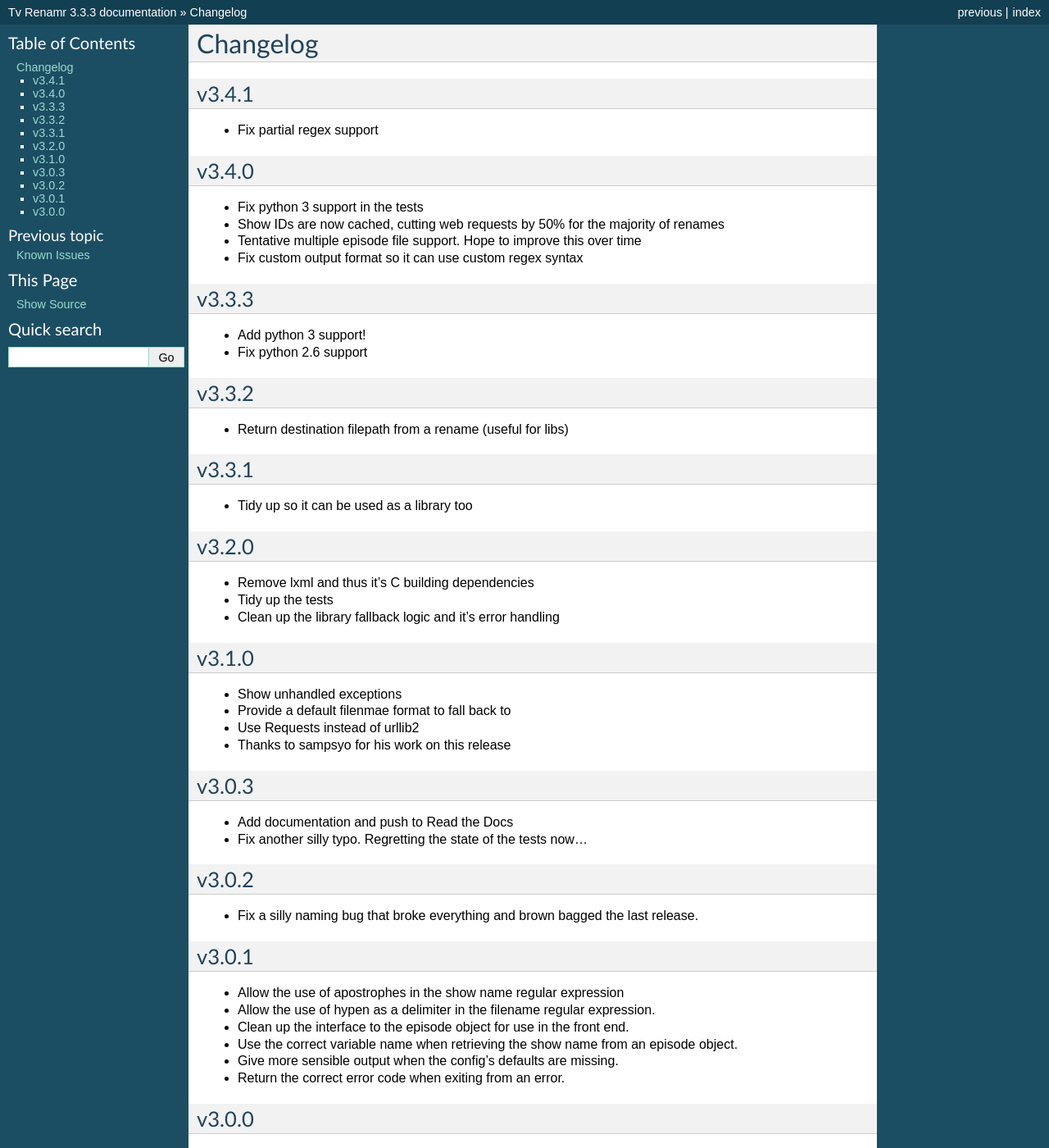
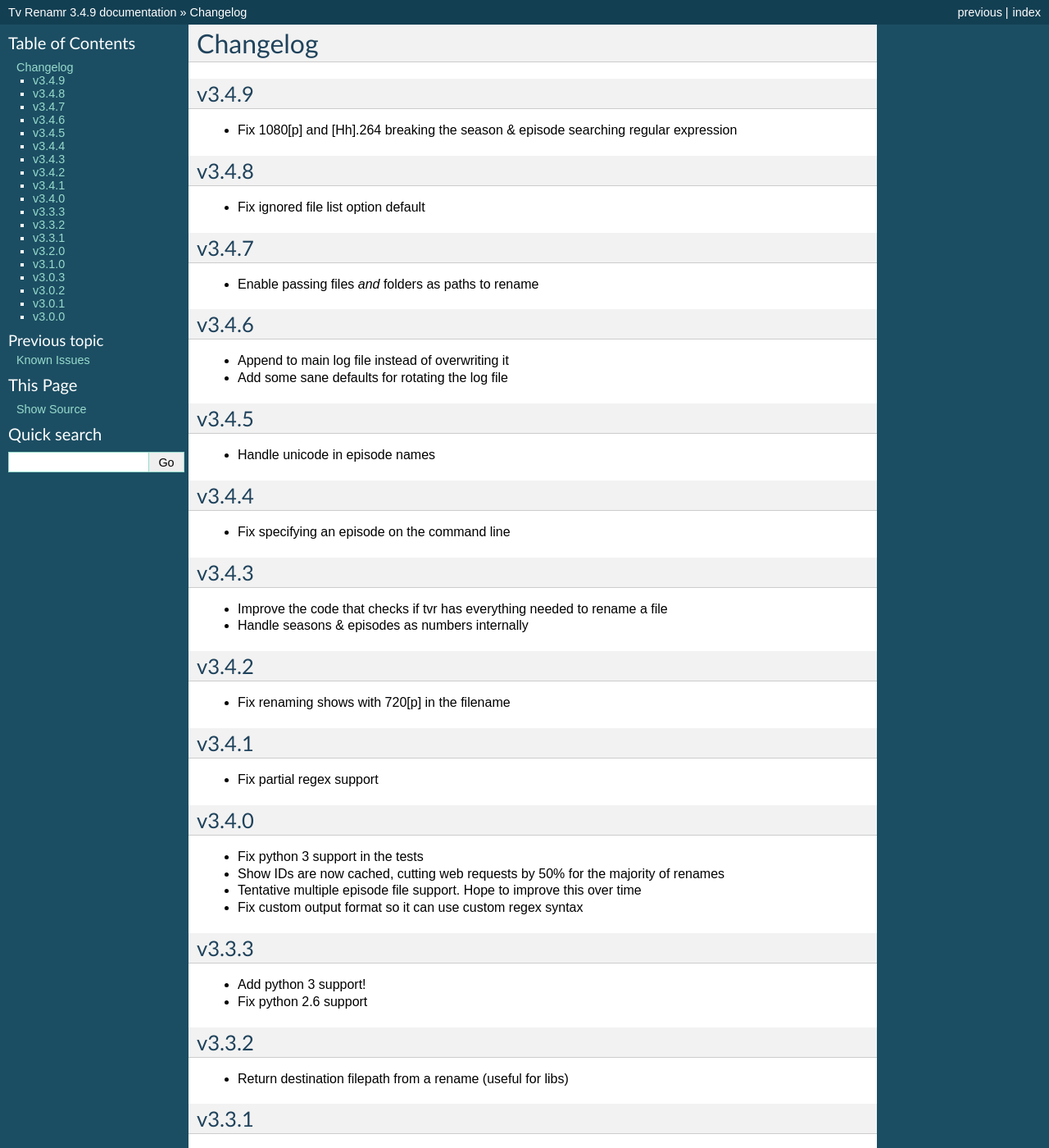
Before and after one commit to ghickman/tvrenamr, a Sphinx documentation site: the page built from docs/changelog.rst, in a window 1280 px wide and 1400 px high. Shown: the whole window at 82% size. Built offline with Sphinx 7.4.7, drawn with Linux system fonts in a browser that asks for light colours; some of the changed text lies outside the part shown.

Commit message:
Bump version to 3.4.9

```diff
--- a/CHANGELOG.rst
+++ b/CHANGELOG.rst
@@ -1,5 +1,11 @@
 Changelog
 =========
+
+v3.4.9
+------
+
+- Fix 1080[p] and [Hh].264 breaking the season & episode searching regular expression
+
 
 v3.4.8
 ------
--- a/docs/changelog.rst
+++ b/docs/changelog.rst
@@ -2,6 +2,58 @@
 
 Changelog
 =========
+
+v3.4.9
+------
+
+- Fix 1080[p] and [Hh].264 breaking the season & episode searching regular expression
+
+
+v3.4.8
+------
+
+- Fix ignored file list option default
+
+
+v3.4.7
+------
+
+- Enable passing files *and* folders as paths to rename
+
+
+v3.4.6
+------
+
+- Append to main log file instead of overwriting it
+
+- Add some sane defaults for rotating the log file
+
+
+v3.4.5
+------
+
+- Handle unicode in episode names
+
+
+v3.4.4
+------
+
+- Fix specifying an episode on the command line
+
+
+v3.4.3
+------
+
+- Improve the code that checks if tvr has everything needed to rename a file
+
+- Handle seasons & episodes as numbers internally
+
+
+v3.4.2
+------
+
+- Fix renaming shows with 720[p] in the filename
+
 
 v3.4.1
 ------
--- a/docs/conf.py
+++ b/docs/conf.py
@@ -48,9 +48,9 @@
 # built documents.
 #
 # The short X.Y version.
-version = '3.3'
+version = '3.4'
 # The full version, including alpha/beta/rc tags.
-release = '3.3.3'
+release = '3.4.9'
 
 # The language for content autogenerated by Sphinx. Refer to documentation
 # for a list of supported languages.
--- a/tvrenamr/__init__.py
+++ b/tvrenamr/__init__.py
@@ -2,4 +2,4 @@
 __copyright__ = 'Copyright 2012 George Hickman'
 __license__ = 'MIT'
 __title__ = 'tvrenamr'
-__version__ = '3.4.8'
+__version__ = '3.4.9'
```
